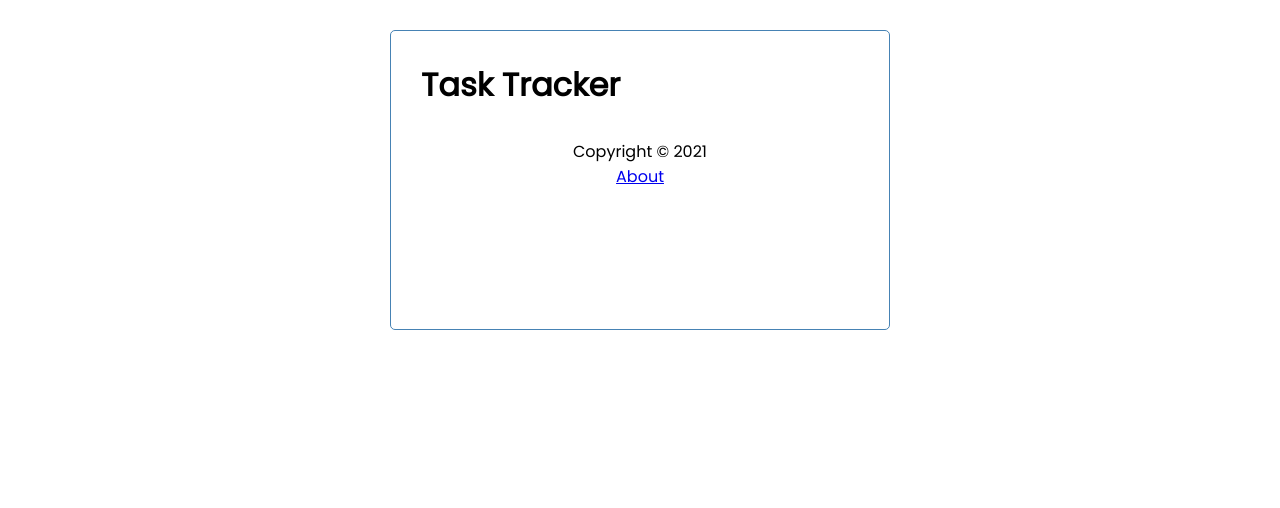
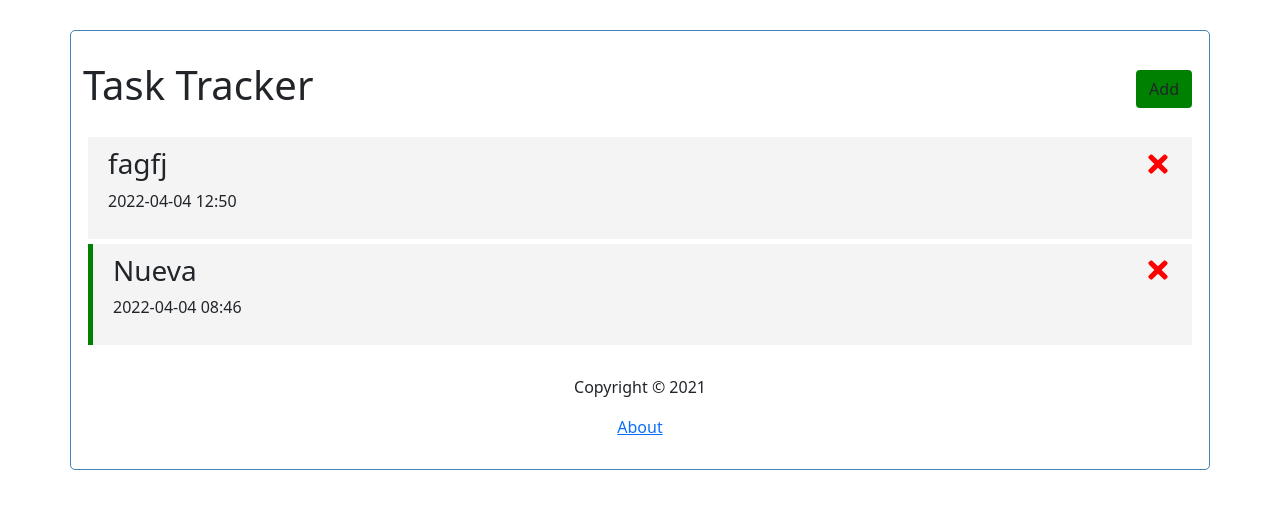
Before and after one commit to MarcosSanz1/reactFin-repo, a React (Create React App) app: page /taskTracker/ in a window 1280 px wide. Shown: the top 508 px of the page. Built offline with nearby package versions, Linux system fonts and the light colour scheme; data requests are answered from the project's data file.

Commit message:
Enrutamiento en React1

```diff
--- a/db.json
+++ b/db.json
@@ -1,22 +1,16 @@
 {
   "tasks": [
     {
-      "id": 1,
-      "text": "Doctors Appointment",
-      "day": "Feb 5th at 2:30pm",
-      "reminder": false
-    },
-    {
-      "id": 2,
-      "text": "Meeting at School",
-      "day": "Feb 6th at 1:30pm",
-      "reminder": false
+      "text": "fagfj",
+      "date": "2022-04-05T22:00:00.000Z",
+      "reminder": false,
+      "id": 4
     },
     {
       "text": "Nueva",
-      "day": "Feb 8th at 5:20pm",
+      "day": "Mon Apr 04 2022 10:46:24 GMT+0200 (hora de verano de Europa central)",
       "reminder": true,
-      "id": 3
+      "id": 5
     }
   ]
 }
--- a/package.json
+++ b/package.json
@@ -6,12 +6,18 @@
     "@testing-library/jest-dom": "^5.16.3",
     "@testing-library/react": "^12.1.4",
     "@testing-library/user-event": "^13.5.0",
+    "bootstrap": "^5.1.3",
+    "jquery-datetimepicker": "^2.5.21",
     "json-server": "^0.17.0",
+    "moment": "^2.29.1",
     "react": "^17.0.2",
+    "react-bootstrap": "^2.2.2",
+    "react-datetime-picker": "^3.5.0",
     "react-dom": "^17.0.2",
     "react-icons": "^4.3.1",
     "react-router-dom": "^6.2.2",
     "react-scripts": "5.0.0",
+    "sweetalert": "^2.1.2",
     "web-vitals": "^2.1.4"
   },
   "scripts": {
--- a/src/App.js
+++ b/src/App.js
@@ -6,6 +6,10 @@ import Tasks from "./components/Tasks";
 import AddTask from "./components/AddTask";
 import Footer from "./components/Footer";
 import About from "./components/About";
+import NotFound from "./components/NotFound";
+import TaskView from "./components/TaskView";
+import swal from 'sweetalert';
+import "bootstrap/dist/css/bootstrap.min.css";
 
 const App = () => {
   // showAddTask -> Será un boolean para saber si el componente de AddTask se tiene que ver o no
@@ -35,6 +39,7 @@ const App = () => {
     //     reminder: false
     // }
   ]);
+  const base = "/taskTracker";
 
   // Función useEffect para sacar las tasks
   useEffect(() => {
@@ -80,9 +85,25 @@ const App = () => {
   // Usamos fetch para buscar la task de la API que queremos borrar y method para poner que queremos hacer
   const deleteTask = async (id) => {
     await fetch(`http://localhost:3001/tasks/${id}`, {
-      method: 'DELETE',
+      method: 'DELETE'
     })
-    setTasks(tasks.filter((task) => task.id !== id))
+
+
+    swal({
+      title: "Are you sure?",
+      text: "Task will be deleted",
+      icon: "warning",
+      buttons: true,
+      dangerMode: true,
+    })
+    .then((willDelete) => {
+      if (willDelete) {
+        swal("Poof! Task has been deleted successfully", {
+          icon: "success",
+        })
+        setTasks(tasks.filter((task) => task.id !== id));
+      }
+    });
   }
 
   // TOGGLE REMINDER
@@ -97,7 +118,8 @@ const App = () => {
     const uptask = {...taskToToggle,
     reminder: !taskToToggle.reminder}
 
-    // Usamos fetch para buscar la task de la API que queremos borrar y method para poner que queremos hacer
+    console.log(uptask)
+    // Usamos fetch para buscar la task de la API que queremos buscar y method para poner que queremos hacer
     const res = await fetch(`http://localhost:3001/tasks/${id}`, {
       method: 'PUT',
       headers: {
@@ -107,11 +129,12 @@ const App = () => {
       body: JSON.stringify(uptask),
     })
 
-    const data = await res.json()
+    // const data = await res.json()
 
     setTasks(tasks.map((task) =>
-    task.id === id ? { ...task, reminder: !data.reminder} : task))
-    console.log(tasks);
+    // task.id === id ? { ...task} : task))
+    task.id === id ? task = uptask : task))
+    // console.log(data);
   }
 
   // ADD TASK
@@ -138,6 +161,8 @@ const App = () => {
     const data = await res.json()
 
     setTasks([...tasks, data])
+    setShowAddTask(false)
+    console.log(tasks)
   }
 
   // PODEMOS HACERLO CON function
@@ -147,7 +172,11 @@ const App = () => {
   // le podemos dejar algún mensaje.
   // Como el botón de Add está en Header, es en este donde tenemos que pasar la función
   return (
-    <Router>
+    <Router basename={base} forceRefresh={true} getUserConfirmation={
+      (message, callback) => {
+        callback(window.confirm())
+      }
+    } >
       <div className="container">
         {/* setShowAddTask queremos establecerlo en el opuesto de cualquier valor */}
         <Header onAdd={() => setShowAddTask(!showAddTask)}
@@ -158,31 +187,19 @@ const App = () => {
           <Route path="/"
           element={
             <>
-              {showAddTask ? <AddTask onAdd={addTask} /> : null}
+              {showAddTask ? <AddTask onAdd={addTask}/> : null}
               {tasks.length > 0 ? (<Tasks tasks={tasks} onDelete={deleteTask}
               onToggle={toggleReminder} onAdd={addTask}/>) : ('No Tasks To Show')}
             </>
           } exact />
           <Route path="/about" element={<About/>} />
+          <Route path="*" element={<NotFound/>} />
+          <Route path="/task/:id" element={<TaskView/>} />
         </Routes>
         <Footer />
       </div>
     </Router>
   );
-
-  // LLamo a Tasks. Pero no tiene AddTask entonces no me muestra el form de este.
-  // Necesito pasar la variable showAddTask para saber si esta a true o a false
-
-  // ERROR RUTAS:
-  // La función no es válida en un React child. Esto ocurre si tu devuelves un
-  // componente insertado de Component por render. O al querer llamar a esta función
-  // en el render tengo:
-  //  - el componente AddTask que le paso la función de add
-  //  - el componente Tasks que le paso la función lista de tasks y las funciones
-  // Necesito un element, "una página/componente como el About.js" element={<X/>}
-  // Necesito pasar esta linea {showAddTask ? <AddTask onAdd={addTask} /> : null}
-  // Tengo que pasar la función addTask a el componente AddTask, no se si crear directamente
-  // la función en el componente
 
   // O PODEMOS HACERLO CON class
   // class App extends Component{
@@ -192,4 +209,70 @@ const App = () => {
   // }
 }
 
+// FALTA:
+// - Formulario:
+//  + Agregar datetimepicker y tipo "Date", usando la biblioteca Moment HECHO
+//  + Quitar el alert de faltan datos y que me salga lo que falta debajo de su input HECHO
+// lo he hecho con el "parámetro" de required que me saca una "pequeña alerta" de campo vacío
+//  + Arreglar etiquetas de los inputs HECHO
+//  + Cuando le de a save se cierre y no le tenga que dar a Close HECHO
+// - Arreglar lo del reminder, "que no le tenga que dar 4 veces" HECHO
+// - Cuando le de al icono de borrar me saque un "modal" SweetAlert para que el usuario tenga
+// que aceptar la eliminación. HECHO
+// - Por último "cambiar lo de CSS" por Bootstrap. Implementar Bootstrap IMPLEMENTADO EN FORM
+
+// Comentario para cerrar el form con el boton Save:
+// Le seteo el valor de la boolean dentro de la función addTask, y como esta se la paso
+// al componente AddTask.js y al header le pasan ya la bool actualizada.
+
+// APUNTE CAMBIO DE REMINDER:
+// Tenia un error con lo del cambiar el valor del reminder. Porque yo primero buscaba la task seleccionada.
+// Entraba en esta, y modificaba el valor del reminder al contrario luego hacia un put de la modificada y
+// hacía un set de las tasks, cogía la tarea y volvía a modificar el reminder. Ahora si la id es igual a
+// la id recogida hace un ternario de que si la tarea es igual a la tarea modificada la guarda en la lista y
+// si no deja la task con dicha id como estaba.
+
+// REACT ROUTER COURSE:
+// + BrowserRouter: Engloba todas las rutas.
+
+// + <Route path='' component={} />: le decímos la ruta y el componente. Para asignar esa ruta a su componente
+
+// + exact: Por defecto los componentes se van "poniendo" uno encima de otro. Cuando cambie de ruta me sacará
+// el componente que ya teníamos más el de la nueva ruta.
+
+// + <Switch>: ¿? "Me daba error y yo uso <Routes>"
+
+// + <Link to="">: Crea un link que llebará a la page de la ruta pasada. Para cambiar de ruta.
+
+// + basename: Esto lo usamos dentro de BrowserRouter para poner una base en la ruta.
+//  ej -> localhost:3000/"base"/about
+
+// + forceRefresh: Esto lo usamos dentro de BrowserRouter para dar el efecto de refresco cuando cambiamos de ruta.
+//   NO FUNCIONA
+
+// + getUserConfirmation: esto lo usamos dentro de BrowserRouter para poder pedir una confirmación mediante un "modal".
+// este va a tener dentro una función con mensaje y callback, que mostrará una ventana de confirmación.
+// ej -> getUserConfirmation={(message, callback) => { callback(window.confirm()) } }
+//   NO FUNCIONA
+
+// + Por defecto cuando cambiamos de ruta nos lleva arriba de la página
+
+// + Vamos a hacer la page/component del Error 404 Not Found. Para ello creamos un nuevo componente y en
+// <Route path{"*"} element={}> usamos el * para decir lo que sea.
+
+// Access URL Params. Pasar a la ruta una id. Por ejemplo que cuando le de a click en un item me muestre solo la task con ese id
+// Si lo quiero implementar en lo que tengo, necesito en TaskItem hacer como con el doubleClick. Una función que
+// recoja un id y muestre la task con esa id. Ya tengo la función fetchTask, que busca una task por id.
+// Necesitamos si o si otra page con la tarea
+// Lo de sacar un parametro de la url no va bien, con el match y params.id. Hay que usar UseParams
+
+// con draggable a true y onDragStart podemos sacar un evento arrastrando el item. "En vez de Onclick".
+
+// + useParams: Obtiene el parametro después de : para luego utilizarlo en la page.
+
+// + useLocation: Obtiene la ruta de donde estas. Y con este podemos obtener los parámetros que van después de &
+// utilizamos lo puesto en el component "TaskView"
+
+// Me he quedado minuto 25:00 en el video de React Router Crash Course. 10mins de video
+
 export default App;
--- a/src/components/AddTask.js
+++ b/src/components/AddTask.js
@@ -1,51 +1,70 @@
 import React from 'react'
 import { useState } from 'react'
+import DateTimePicker from 'react-datetime-picker'
+import 'bootstrap/dist/css/bootstrap.min.css'
+import { Form, Button } from 'react-bootstrap'
 
 const AddTask = ({ onAdd }) => {
     // Hemos importado el useState para guardar en el state de la lista de tasks, las nuevas tasks.
     const [text, setText] = useState('')
-    const [day, setDay] = useState('')
     const [reminder, setReminder] = useState(false)
+    const [day, setDay] = useState(new Date());
 
     // Antes de añadir una nueva task vamos a querer revisarlas para asegurarmos de que se crea correctamente.
     const onSubmit = (e) => {
         e.preventDefault()
         // Si el texto del nombre de la task esta vacio sacará un alert por pantalla
-        if (!text){
-            alert('Please add a task')
-            return
-        }
+        // if (!text){
+        //     alert('Please add a task')
+        //     return
+        // }
+
         // Si no, si está todo correctamente añadirá la task con los datos recogidos
         onAdd({ text, day, reminder})
         // Por último volverá a poner los valores iniciales (vacios).
         setText('')
-        setDay('')
+        setDay(null)
         setReminder(false)
     }
 
     // Vamos a crear el formulario con los inputs y funciones necesarias
   return (
-    <form className='add-form' onSubmit={onSubmit}>
-        <div className='form-control'>
-            <label>Task</label>
-            <input type='text' placeholder='Add Task'
+    <Form onSubmit={onSubmit}>
+        <Form.Group className="mb-3" controlId="formName">
+            <Form.Label>Task</Form.Label>
+            <Form.Control type="text" required placeholder="Add Task"
             value={text} onChange={(e) => setText(e.target.value)}/>
-        </div>
-        <div className='form-control'>
-            <label>Task</label>
-            <input type='text' placeholder='Add Day & Time'
-            value={day} onChange={(e) => setDay(e.target.value)}/>
-        </div>
-        {/* Los input tipo checkbox uso currentTarget.checked "esto ya te dice si esta seleccionado o no"*/}
-        <div className='form-control form-control-check'>
-            <label>Task</label>
-            <input type='checkbox' checked={reminder} value={reminder}
+        </Form.Group>
+        <Form.Group className="mb-3" controlId="formDate">
+            <Form.Label>Add Date</Form.Label>
+            <DateTimePicker required class="form-control" id="dateTime" onChange={setDay} value={day} />
+        </Form.Group>
+        <Form.Group className="mb-3" controlId="formCheckbox">
+            <Form.Check type="checkbox" label="Reminder" id="cbReminder" checked={reminder} value={reminder}
             onChange={(e) => setReminder(e.currentTarget.checked)} />
-        </div>
-
-        <input type='submit' value='Save Task'
-        className='btn btn-block'/>
-    </form>
+        </Form.Group>
+        <Button variant="dark" type="submit">Save Task</Button>
+    </Form>
+    // SIN BOOTSTRAP
+    // <form className='add-form' onSubmit={onSubmit}>
+    //     <div className='form-group'>
+    //         <label >Task</label>
+    //         <input required type='text' classNeme="form-control" id="txtName" placeholder='Add Task'
+    //         value={text} onChange={(e) => setText(e.target.value)}/>
+    //     </div>
+    //     <div className='form-group'>
+    //         <label >Add Date</label>
+    //         <DateTimePicker required className="form-control" id="dateTime" onChange={setDay} value={day} />
+    //     </div>
+    //     {/* Los input tipo checkbox uso currentTarget.checked "esto ya te dice si esta seleccionado o no"*/}
+    //     <div className='form-check form-check-inline'>
+    //         <label className="form-check-label" >Reminder</label>
+    //         <input className="form-check-input" type='checkbox' id="cbReminder" checked={reminder} value={reminder}
+    //         onChange={(e) => setReminder(e.currentTarget.checked)} />
+    //     </div>
+    //     <button type='submit' value='Save Task'
+    //     className='btn btn-dark btn-lg btn-bock'>Save Task</button>
+    // </form>
   )
 }
 
--- a/src/components/Header.js
+++ b/src/components/Header.js
@@ -5,7 +5,7 @@ import { useLocation } from 'react-router-dom'
 
 // props ahora es el título
 // Podemos pasarle parametros desde aquí al button y hasta funciones "onClick"
-const Header = ({ title, onAdd, showAdd }) => {
+const Header = ({title , onAdd, showAdd }) => {
   // Esto nos permite ver la ruta en la que estamos actualmente
   const location = useLocation()
   return (
--- /dev/null
+++ b/src/components/NotFound.js
@@ -0,0 +1,9 @@
+import React from 'react'
+
+const NotFound = () => {
+  return (
+    <h1>404 Not Found</h1>
+  )
+}
+
+export default NotFound
--- a/src/components/TaskItem.js
+++ b/src/components/TaskItem.js
@@ -1,5 +1,6 @@
 import React from 'react'
 import { FaTimes } from 'react-icons/fa'
+import moment from 'moment'
 
 // Recogerá una task y la función onDelete. Le dará formato a esta y le diremos que cuando
 // clique en el icono llame a la función onDelete de App.js que le hemos pasado.
@@ -10,13 +11,15 @@ const TaskItem = ({ task, onDelete, onToggle }) => {
   return (
     // Si el reminder de la task esta en true, devolverá la clase reminder. Si no, no tendrá nada.
     // El valor del reminder esta llegando del state de las tareas que tenemos. Entonces lo revisa todo el tiempo.
-    <div className={`task ${task.reminder ? 'reminder' : ''}`} onDoubleClick={() => onToggle(task.id)}>
+    <div draggable="true" className={`task ${task.reminder ? 'reminder' : ''}`} onDoubleClick={() => onToggle(task.id)}>
         <h3>
             {task.text}{' '}
             <FaTimes style={{ color: 'red', cursor: 'pointer' }}
              onClick={() => onDelete(task.id)}/>
         </h3>
-        <p>{task.day}</p>
+        <p>
+          {moment(task.day).format('YYYY-MM-DD HH:mm')}
+        </p>
     </div>
   )
 }
--- /dev/null
+++ b/src/components/TaskView.js
@@ -0,0 +1,17 @@
+import React from 'react'
+import { useLocation, useParams } from 'react-router-dom'
+
+const TaskView = () => {
+    const id = useParams();
+
+    const query = new URLSearchParams(useLocation().search)
+  return (
+      <>
+      <h2>Id is = {id.id}</h2>
+      <h2>{query.get("first")}</h2>
+      <h2>{query.get("last")}</h2>
+      </>
+  )
+}
+
+export default TaskView
--- a/src/components/Tasks.js
+++ b/src/components/Tasks.js
@@ -1,4 +1,3 @@
-import React from 'react'
 import Task from './TaskItem'
 //import { useState } from 'react'
 
@@ -17,7 +16,7 @@ import Task from './TaskItem'
 // Recogemos las tasks y las funciones de App.js y lanzamos la lista con un formato. Necesitaremos .map para montar la lista
 // Este formato vendrá por parte de otro componente donde tendremos formato que usa cada item del array.
 // Por ello uno a uno le vamos pasando a TaskItem.js la propia task y la función onDelete
-const Tasks = ({ tasks, onDelete, onToggle }) => {
+const Tasks = ({ tasks, onDelete, onToggle}) => {
   return (
     <div>
         {tasks.map((task) => (
```
Also changed, not shown: 2 other files (tests, documents, lock files or other folders).
